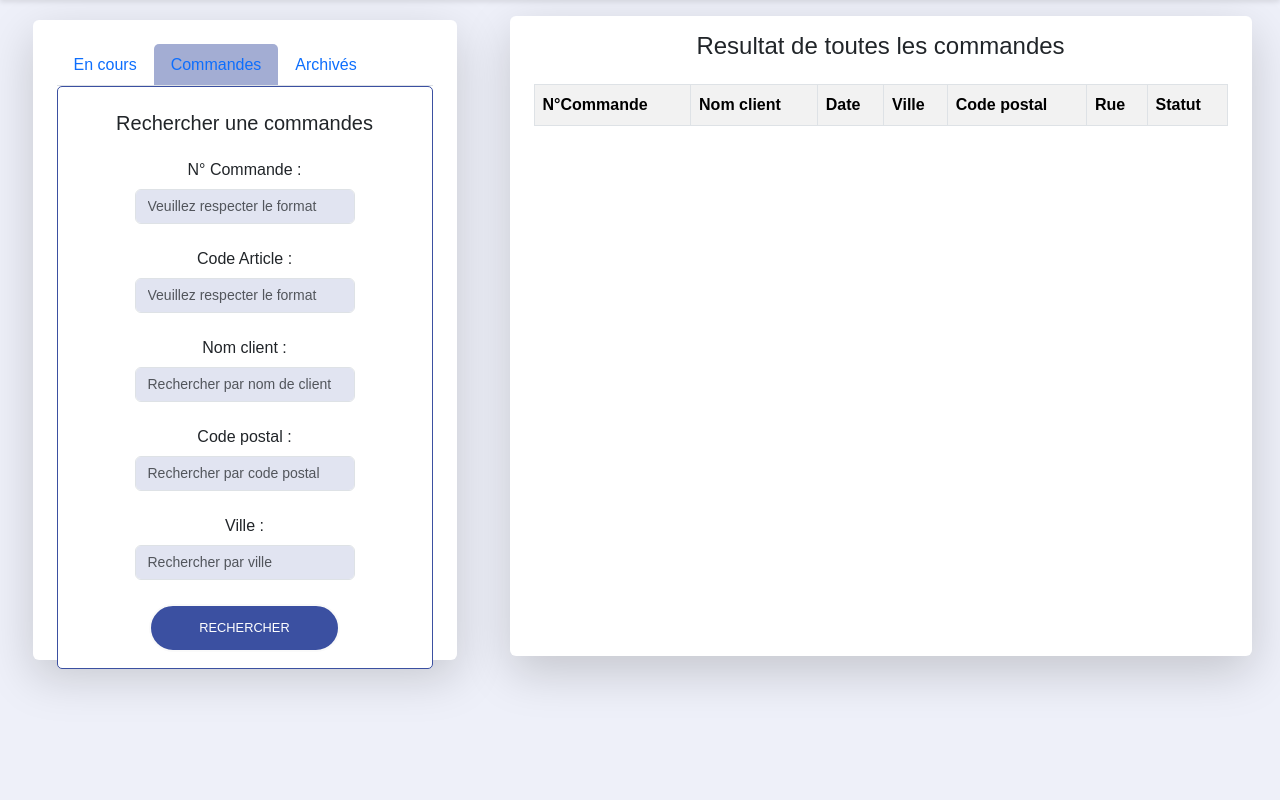
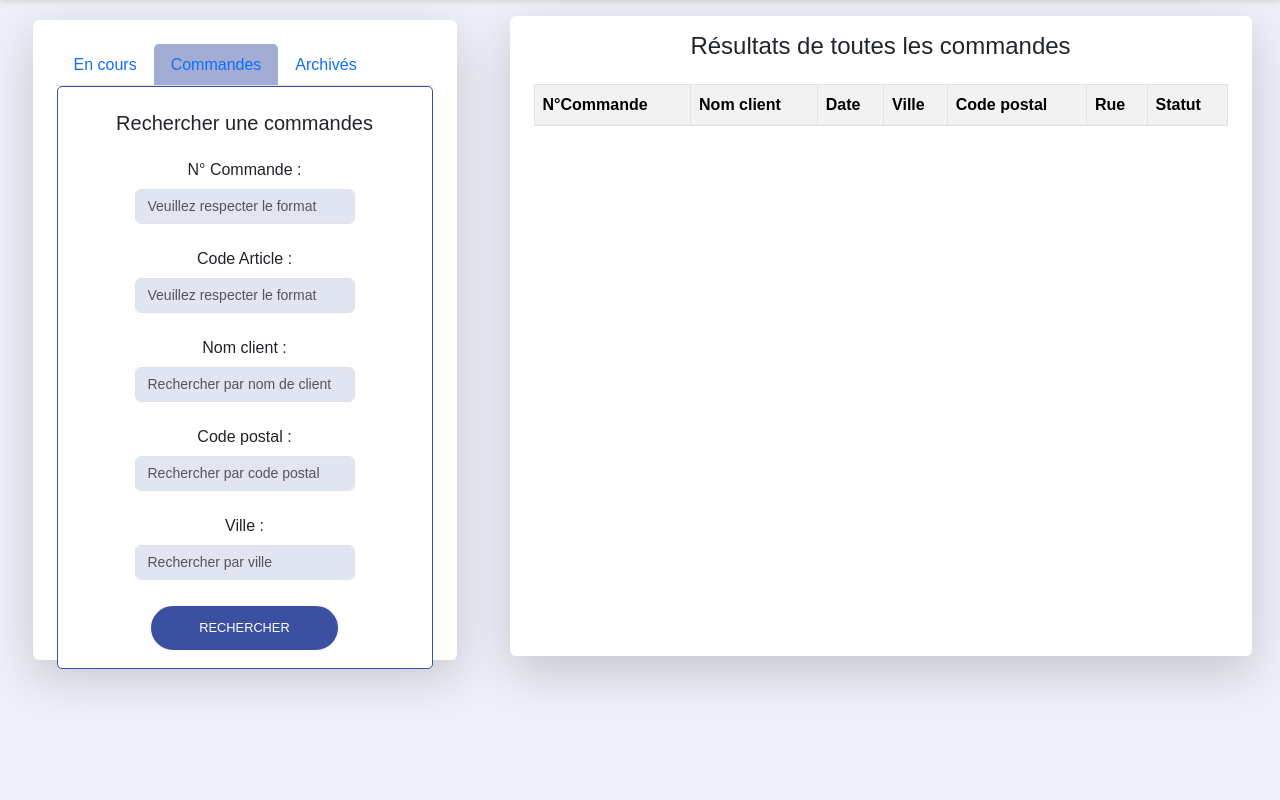
Before and after one commit to NF31/Filrouge2_sav, a PHP site: page /controler/commandes.php in a window 1280 px wide. Shown: the part 120-920 px from the top of the page. Run offline with PHP 8.4, Linux system fonts and the light colour scheme; data that the repository does not hold is empty; some libraries are stand-ins or nearby versions; some web fonts are replaced.

Commit message:
Ajout index.php

```diff
--- a/controler/commandes.php
+++ b/controler/commandes.php
@@ -19,7 +19,7 @@
         // Affichage de toutes les commandes
             case 'allcom':
                 $commandes = getAllCom();
-                $titreResultats = "Resultat de toutes les commandes";
+                $titreResultats = "Résultats de toutes les commandes";
                 require_once '../vues/sideBar/vue_sideBarAll.php';
                 require_once '../vues/affichageRes/vue_resultats.php';
                 $contenu = $sideBarAll ;
@@ -50,7 +50,7 @@
 
             case 'encours':
                 $commandes = getEnCourCom();
-                $titreResultats = "Resultat des commandes en cours";
+                $titreResultats = "Résultats des commandes en cours";
                 require_once '../vues/sideBar/vue_sideEnCours.php';
                 require_once '../vues/affichageRes/vue_resultats.php';
                 $contenu = $sideEncours ;
@@ -65,7 +65,7 @@
                 $nom_client = $_GET['nom_client'];
                 $code_postal = $_GET['code_postal'];
                 $ville= $_GET['ville'];
-                $titreResultats = "Resultat des commandes en cours";
+                $titreResultats = "Résultats des commandes en cours";
                 $commandes = searchEnCours($num_com, $nom_client, $code_postal, $ville);
                 require_once '../vues/sideBar/vue_sideEnCours.php';
                 $contenu = $sideEncours ;
@@ -82,7 +82,7 @@
 
             case 'archives':
                 $commandes = getTermCom();
-                $titreResultats = "Resultat des commandes archivés";
+                $titreResultats = "Résultats des commandes terminées";
                 require_once '../vues/sideBar/vue_sideTerm.php';
                 require_once '../vues/affichageRes/vue_resultats.php';
                 $contenu = $sideTerm ;
@@ -98,7 +98,7 @@
                 $code_postal = $_GET['code_postal'];
                 $ville= $_GET['ville'];
 
-                $titreResultats = "Resultat des commandes archivés";
+                $titreResultats = "Résultats des commandes archivés";
 
                 $commandes = searchTerm($num_com, $nom_client, $code_postal, $ville);
                 require_once '../vues/sideBar/vue_sideTerm.php';
--- /dev/null
+++ b/index.php
@@ -0,0 +1,2 @@
+<?php
+header('location:controler/commandes.php') ;
--- a/style/gabarit.css
+++ b/style/gabarit.css
@@ -272,12 +272,6 @@ header .container_header {
     flex-direction: column;
   }
 
-  .nav-link {
-    width: 100%;
-    opacity: 0;
-    transform: translateY(15px);
-  }
-
   .nav-link > a {
     line-height: 1;
     padding: 1.6rem 2rem;
```
Also changed, not shown: model/modele.inc.php (added).
